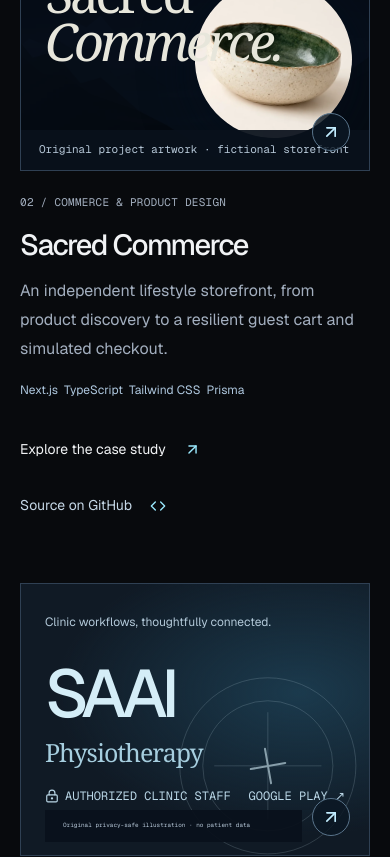
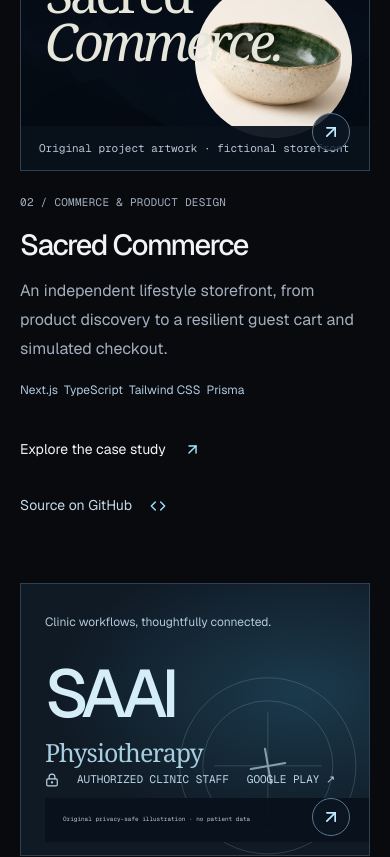
Before and after one commit to girinataraj/Portfolio-Web, a Next.js app: page / in a window 390 px wide. Shown: the part 2140-2997 px from the top of the page. Built offline with nearby package versions, Linux system fonts and the light colour scheme.

Commit message:
fix: separate mobile artwork disclosures and product labels

```diff
--- a/app/obsidian.css
+++ b/app/obsidian.css
@@ -1125,3 +1125,46 @@ html[data-motion="reduced"] .system-scene {
 .signal-system .layer-controls button {
   color: #c5d3e3;
 }
+
+/* Keep the artwork disclosure separate from the product status at every width. */
+.cover-caption,
+.large .cover-caption {
+  inset: auto 0 0;
+  width: 100%;
+  max-width: none;
+  min-height: 44px;
+  display: flex;
+  align-items: center;
+  line-height: 1.65;
+  padding: 10px 18px;
+  font-size: 11px;
+}
+@media (max-width: 760px) {
+  .privacy-caption,
+  .large .privacy-caption {
+    left: 24px;
+    right: 24px;
+    bottom: 66px;
+    display: flex;
+    flex-wrap: wrap;
+    gap: 6px 18px;
+    font-size: 11px;
+    line-height: 1.7;
+  }
+  .privacy-caption > span:last-child {
+    margin-left: 0;
+  }
+  .cover-caption,
+  .large .cover-caption {
+    font-size: 11px;
+  }
+  .placement-cover > strong,
+  .large .placement-cover > strong {
+    position: relative;
+    z-index: 2;
+  }
+  .about-interests > span {
+    font-size: 12px;
+    line-height: 1.7;
+  }
+}
```
Also changed, not shown: 1 other file (tests, documents, lock files or other folders).
